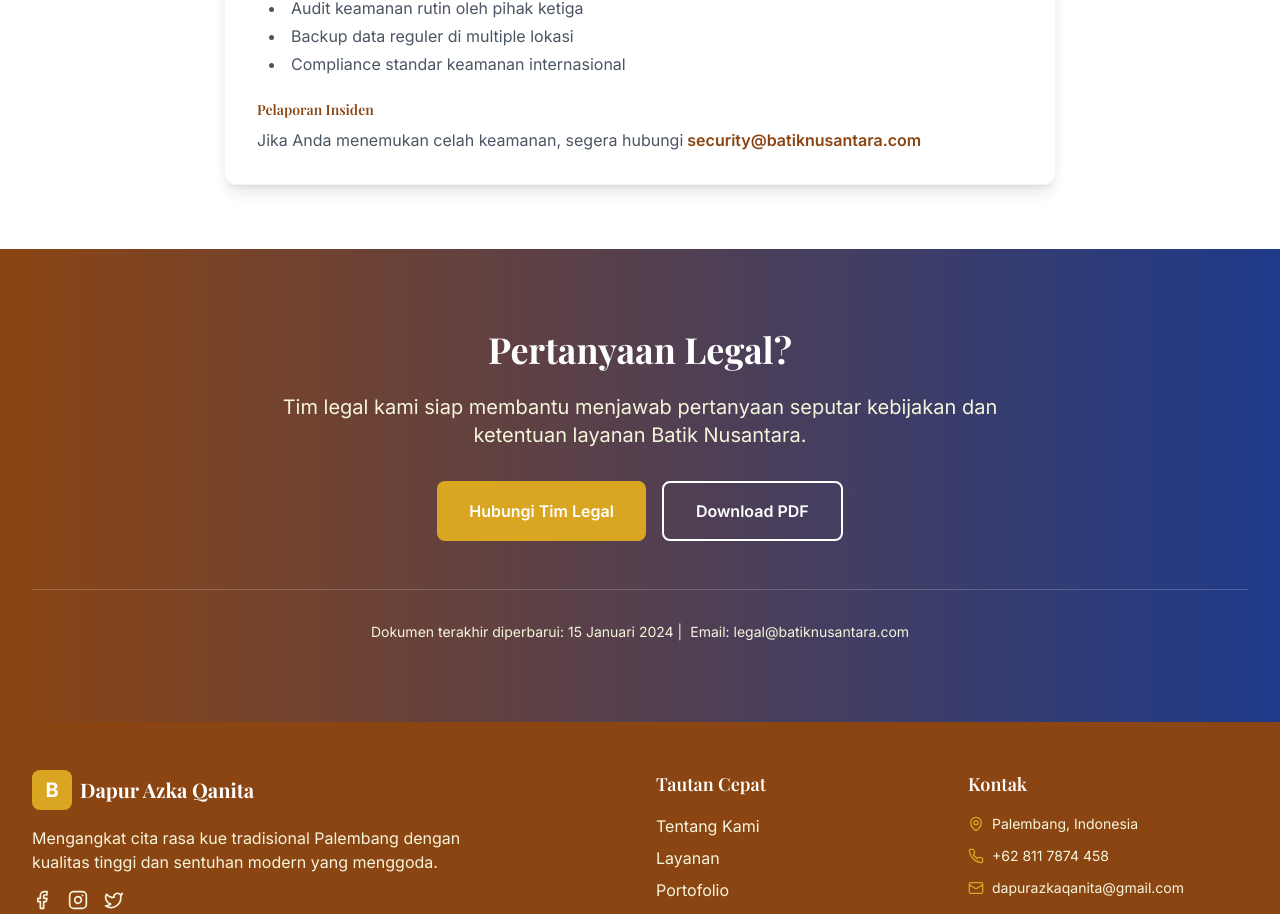
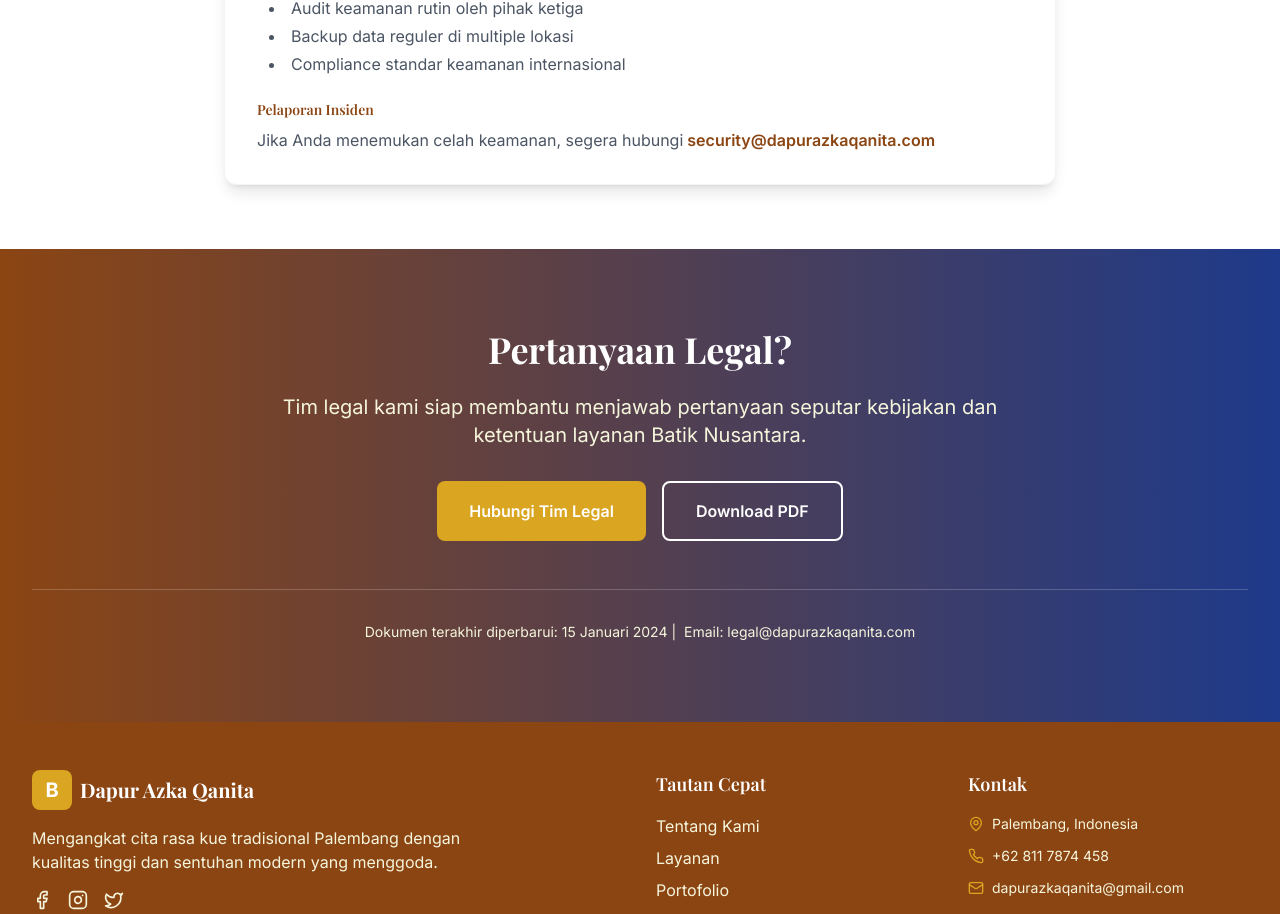
Before and after one commit to vivi211111/DapurAzkaQanita, a React (Vite) app: page /legal in a window 1280 px wide. Shown: the part 4336-5250 px from the top of the page. Built offline with nearby package versions, Linux system fonts and the light colour scheme.

Commit message:
update tulisan dapurazkaqanita adi FAQ dan Legal

```diff
--- a/src/pages/FAQ.jsx
+++ b/src/pages/FAQ.jsx
@@ -382,7 +382,7 @@
                   Kirim pertanyaan detail via email
                 </p>
                 <button className="btn-primary text-xs py-2 px-4 rounded-lg min-w-[120px] w-full max-w-xs mx-auto">
-                  info@batiknusantara.com
+                  info@dapurazkaqanita.com
                 </button>
               </div>
             </div>
--- a/src/pages/Legal.jsx
+++ b/src/pages/Legal.jsx
@@ -704,7 +704,7 @@
                   </h3>
                   <p>
                     Jika Anda menemukan celah keamanan, segera hubungi
-                    <span className="font-semibold text-batik-brown"> security@batiknusantara.com</span>
+                    <span className="font-semibold text-batik-brown"> security@dapurazkaqanita.com</span>
                   </p>
                 </div>
               </div>
@@ -733,7 +733,7 @@
             <div className="mt-6 pt-4 border-t border-white/20 text-batik-cream">
               <p className="text-[10px]">
                 Dokumen terakhir diperbarui: 15 Januari 2024 |
-                <span className="ml-1">Email: legal@batiknusantara.com</span>
+                <span className="ml-1">Email: legal@dapurazkaqanita.com</span>
               </p>
             </div>
           </div>
@@ -759,7 +759,7 @@
             <div className="mt-12 pt-8 border-t border-white/20 text-batik-cream">
               <p className="text-sm">
                 Dokumen terakhir diperbarui: 15 Januari 2024 |
-                <span className="ml-2">Email: legal@batiknusantara.com</span>
+                <span className="ml-2">Email: legal@dapurazkaqanita.com</span>
               </p>
             </div>
           </div>
```
